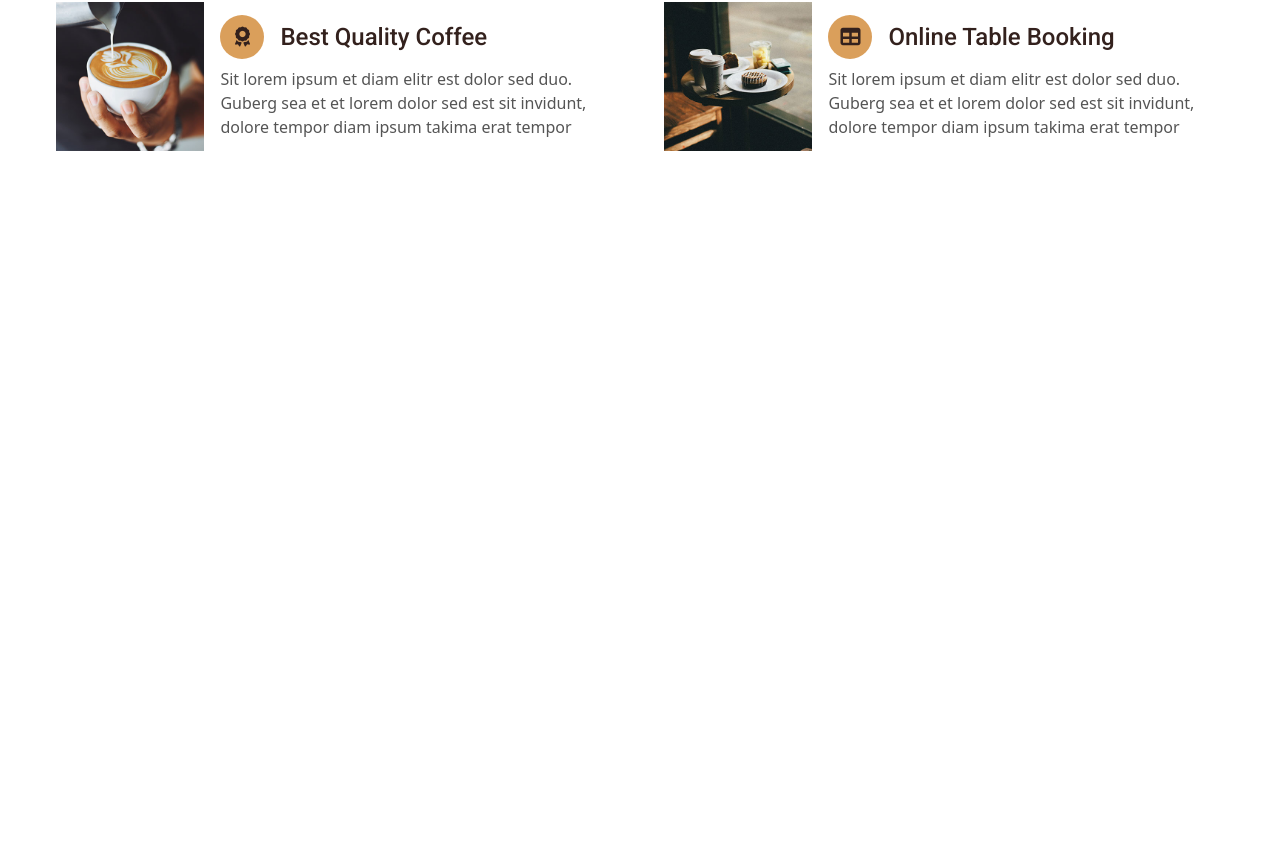
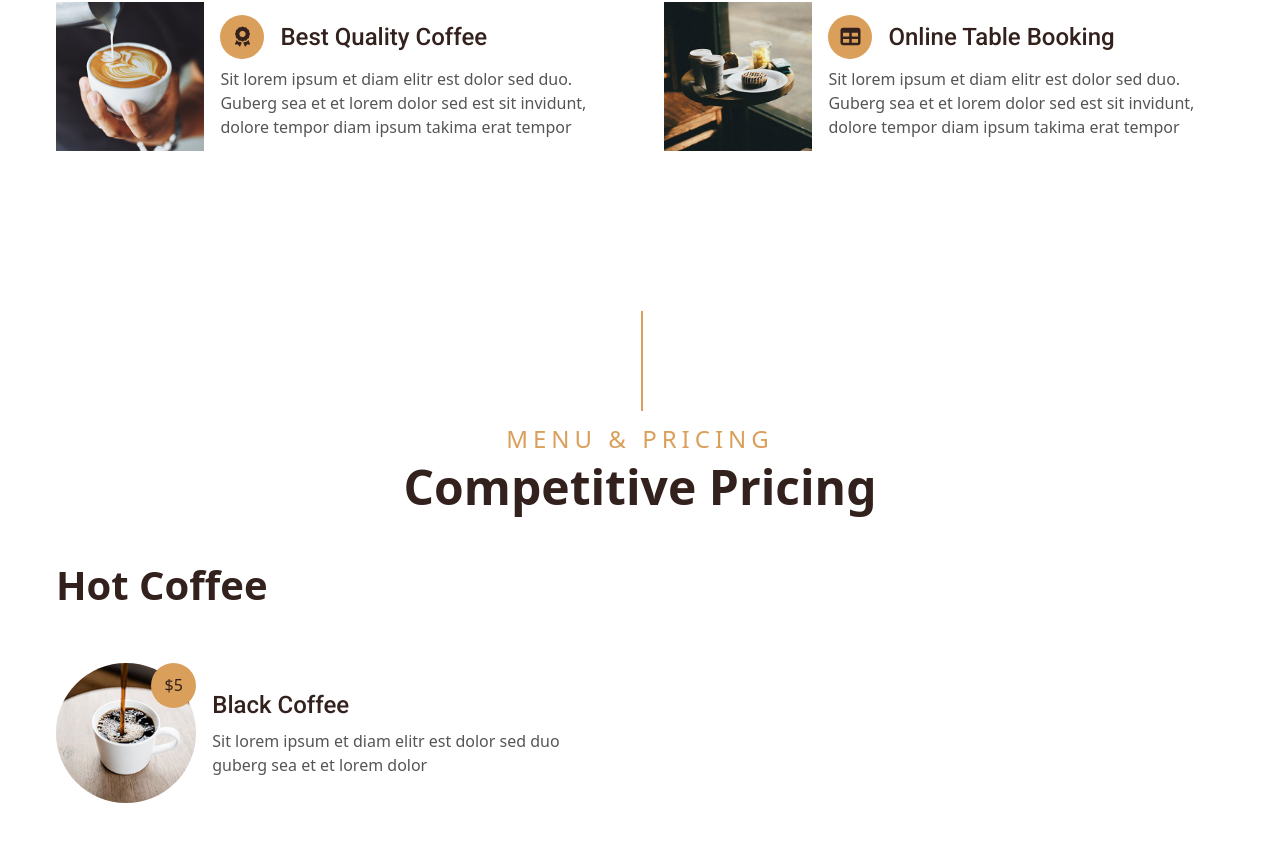
Before and after one commit to farhan-jabil/koppee, a React (Create React App) app: page / in a window 1280 px wide. Shown: the part 1302-2143 px from the top of the page. Before the commit the page ends 1533 px from the top, so only its background shows below. Built offline with nearby package versions, Linux system fonts and the light colour scheme.

Commit message:
working on menu

```diff
--- a/src/App.js
+++ b/src/App.js
@@ -15,13 +15,15 @@ function App() {
       <div>
         {/* <Navbar></Navbar> */}
         {/* <Hero></Hero> */}
-        <div className="py-10"/>
-        <About></About>
-        <div className="py-10"/>
-        <Services></Services>
-        <div className="py-10"/>
-        <Offer></Offer>
-        {/* <Menu></Menu> */}
+        <div className="py-10" />
+        <About/>
+        <div className="py-10" />
+        <Services/>
+        <div className="py-10" />
+        {/* <Offer/> */}
+        <div className="py-10" />
+        <Menu/>
+        <div className="py-10" />
         {/* <Reservation></Reservation> */}
         {/* <Testimonial></Testimonial> */}
         {/* <Contact></Contact> */}
--- a/src/components/Menu.js
+++ b/src/components/Menu.js
@@ -1,13 +1,49 @@
-import React from 'react'
+import React from "react";
+import { images } from "../utils/demo_images";
 
 const Menu = () => {
   return (
     <>
-      <div>
-        Menu
+      <div className="container py-5">
+        <div className="section-header relative text-center pt-28 pb-9">
+          <div className="text-2xl tracking-[5px] text-[#DA9F5B] font-medium uppercase mb-2">
+            Menu & Pricing
+          </div>
+          <div className="text-5xl font-bold mb-2 text-[#33211D]">
+            Competitive Pricing
+          </div>
+        </div>
+        <div className="grid grid-cols-1 md:grid-cols-2 text-center md:text-left gap-12">
+          <div>
+            <div className="mb-12 font-bold text-[2.5rem] text-[#33211D]">
+              Hot Coffee
+            </div>
+            <div className="flex justify-center items-center">
+              <div className="relative">
+                <img
+                  src={images.menu1}
+                  className="rounded-full h-full w-full"
+                  alt=""
+                />
+                <div className="w-[45px] h-[45px] bg-[#DA9F5B] rounded-full absolute top-0 right-0 text-center flex justify-center items-center text-[#33211D]">$5</div>
+              </div>
+              <div className="flex justify-center items-center">
+                <div>
+                  <div className="flex px-4 items-center text-lg lg:text-2xl font-medium mb-2 font-roboto">
+                    <div className="text-[#33211D]">Black Coffee</div>
+                  </div>
+                  <div className="px-4 text-[#555] text-left">
+                    Sit lorem ipsum et diam elitr est dolor sed duo guberg sea
+                    et et lorem dolor
+                  </div>
+                </div>
+              </div>
+            </div>
+          </div>
+        </div>
       </div>
     </>
-  )
-}
+  );
+};
 
-export default Menu
+export default Menu;
--- a/src/utils/demo_images.js
+++ b/src/utils/demo_images.js
@@ -7,6 +7,9 @@ import service1 from "../images/service-1.jpg";
 import service2 from "../images/service-2.jpg";
 import service3 from "../images/service-3.jpg";
 import service4 from "../images/service-4.jpg";
+import menu1 from "../images/menu-1.jpg";
+import menu2 from "../images/menu-2.jpg";
+import menu3 from "../images/menu-3.jpg";
 
 export const images = {
     hero1,
@@ -18,4 +21,7 @@ export const images = {
     service2,
     service3,
     service4,
+    menu1,
+    menu2,
+    menu3,
 }
```
